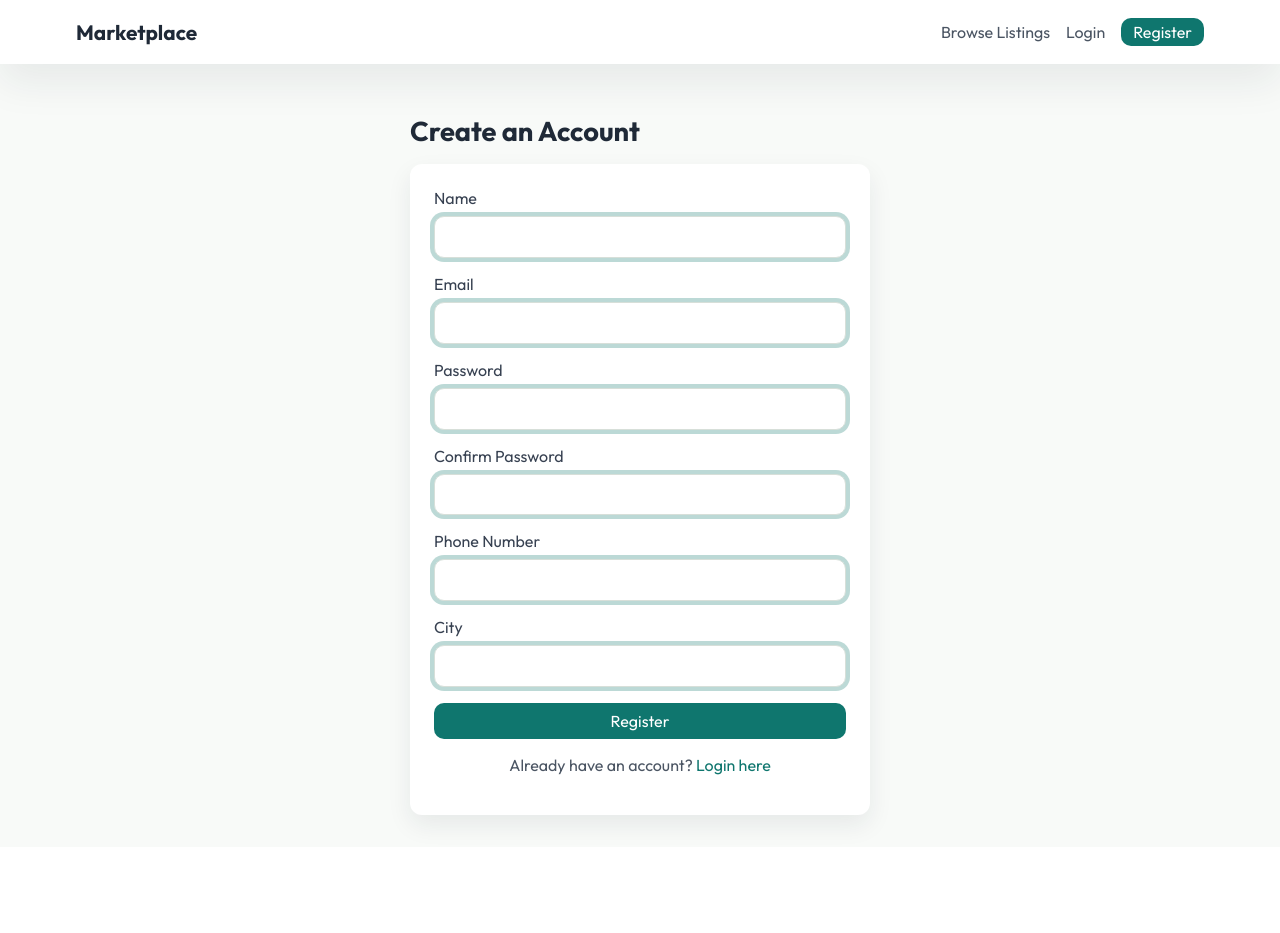
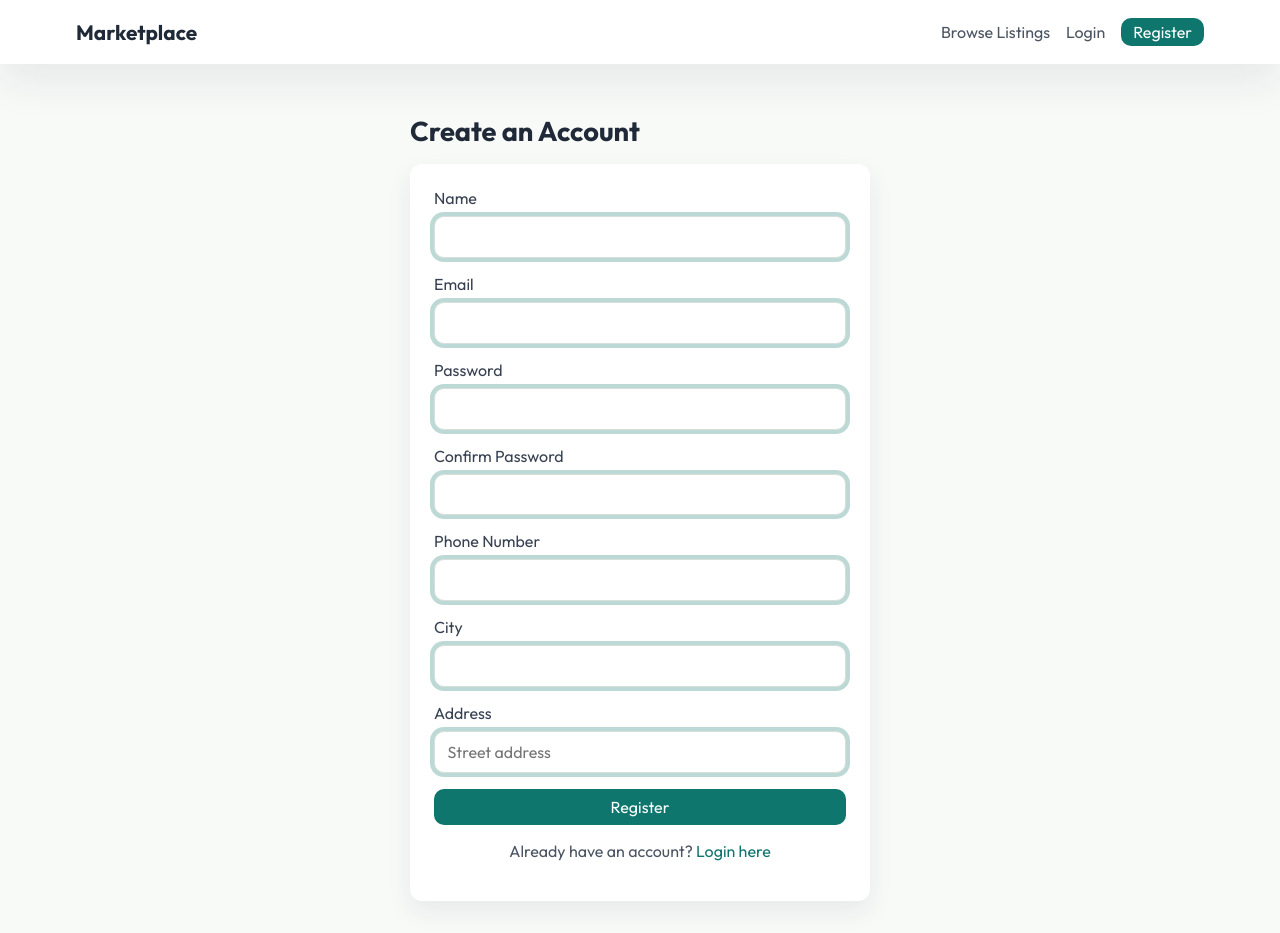
Before and after one commit to chunky89/marketplace, a React (Create React App) app: page /register in a window 1280 px wide. Before the commit the page ends 847 px from the top, so only its background shows below. Built offline with nearby package versions, Linux system fonts and the light colour scheme.

Commit message:
upadted project

```diff
--- a/src/pages/Home.js
+++ b/src/pages/Home.js
@@ -26,18 +26,23 @@ const Home = () => {
             )}
             </div>
 
-            <div className="grid md:grid-cols-3 gap-8 max-w4x1 mx-auto">
+            <div className="grid md:grid-cols-3 gap-8 max-w-4xl mx-auto">
                 <div className="bg-white p-6 rounded shadow">
                     <h2 className="text-2xl font-bold mb-2">Easy to Use</h2>
                     <p>
-                        Browse and search listing without creating an account. Create an account to start selling your items in just a few clicks.
+                        Browse and search listings without creating an account. Create an account to start selling your items in just a few clicks.
                     </p>
                 </div>
-
                 <div className="bg-white p-6 rounded shadow">
                     <h2 className="text-2xl font-bold mb-2">Safe and Secure</h2>
                     <p>
                         Get your items delivered within 24 hours, for a fixed £3 delivery fee. We handle all payments securely through our platform, ensuring a safe transaction for both buyers and sellers.
+                    </p>
+                </div>
+                <div className="bg-white p-6 rounded shadow">
+                    <h2 className="text-2xl font-bold mb-2">Local Delivery</h2>
+                    <p>
+                        Every order is fulfilled within your city. Our admin team coordinates pickup and drop-off so you never have to worry about logistics.
                     </p>
                 </div>
             </div>
--- a/src/pages/Listings.js
+++ b/src/pages/Listings.js
@@ -48,7 +48,7 @@ return (
         <div className="mb-8">
             <div className="flex justify-between items-center mb-4">
                 <div>
-                    <h1 className="text-3x1 font-bold mb-2">Browse Items</h1>
+                    <h1 className="text-3xl font-bold mb-2">Browse Items</h1>
                     {user && (
                         <p className="text-gray-600">Showing items in <span className="font-semibold">{user.city}</span></p>
                     )}
@@ -67,7 +67,7 @@ return (
                 placeholder="Search items..."
                 value={searchTerm}
                 onChange={(e) => setSearchTerm(e.target.value)}
-                className="w-full"
+                className="w-full px-3 py-2 border rounded focus:outline-none focus:ring-2 focus:ring-blue-500"
             />
         </div>
         {filteredListings.length === 0 ? (
--- a/src/pages/Login.js
+++ b/src/pages/Login.js
@@ -59,9 +59,6 @@ const Login = () => {
                     <div className="bg-red-100 text-red-700 p-2 rounded">
                         <div className="flex">
                         <div className="flex-shrink-0">
-                        <svg className="h-5 w-5 text-red-400" viewBox="0 0 20 20" fill="currentColor">
-                            <path fillRule="evenodd" d="M10 18a8 8 0 100-16 8 8 0 000 16zm-1-9V7a1 1 0 112 0v2a1 1 0 11-2 0zm0 4v-2a1 1 0 112 0v2a1 1 0 11-2 0z" clipRule="evenodd" />
-                        </svg>
                             <svg className="h-5 w-5 text-red-400" viewBox="0 0 20 20" fill="currentColor">
                                 <path fillRule="evenodd" d="M10 18a8 8 0 100-16 8 8 0 000 16zm-1-9V7a1 1 0 112 0v2a1 1 0 11-2 0zm0 4v-2a1 1 0 112 0v2a1 1 0 11-2 0z" clipRule="evenodd" />
                             </svg>
--- a/src/pages/Register.js
+++ b/src/pages/Register.js
@@ -139,7 +139,19 @@ const Register = () => {
                         value={formData.city}
                         onChange={handleChange}
                         className="w-full px-3 py-2 border rounded focus:outline-none focus:ring focus:border-blue-300"
+                    />
+                </div>
 
+                <div className="mb-4">
+                    <label className="block text-gray-700 mb-2">Address</label>
+                    <input
+                        type="text"
+                        id="address"
+                        name="address"
+                        value={formData.address}
+                        onChange={handleChange}
+                        className="w-full px-3 py-2 border rounded focus:outline-none focus:ring focus:border-blue-300"
+                        placeholder="Street address"
                     />
                 </div>
 
```
Lines whose indentation alone changed are shown as unchanged.
